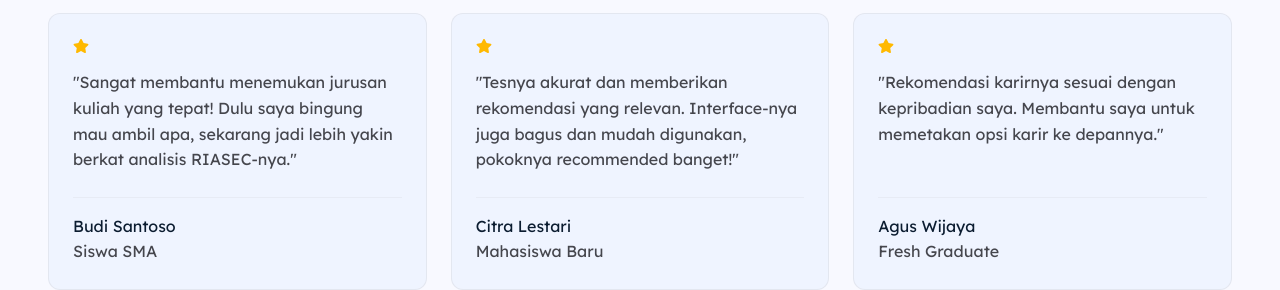
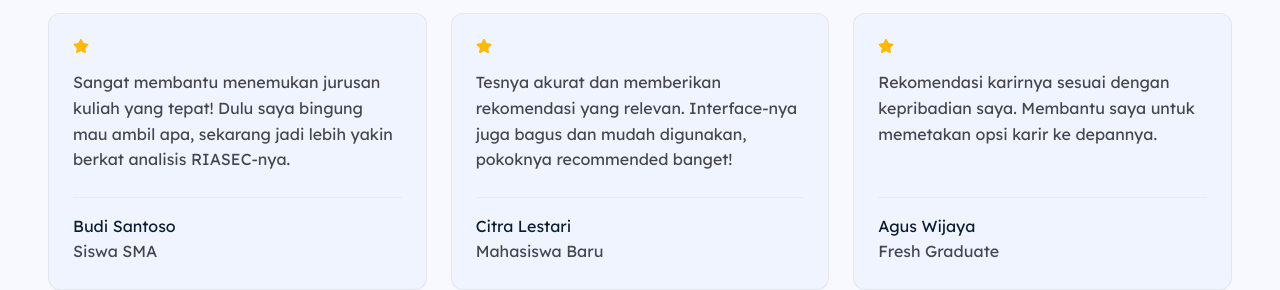
Before and after one commit to SirGhazian/KompasKarir, a Next.js app: page /ulasan in a window 1280 px wide. Shown: the part 659-949 px from the top of the page. Built offline with nearby package versions, Linux system fonts and the light colour scheme.

Commit message:
minor fix

```diff
--- a/app/ulasan/page.tsx
+++ b/app/ulasan/page.tsx
@@ -94,7 +94,7 @@ export default function UlasanPage() {
                 <div className="flex items-center gap-1 mb-4">
                   <FaStar size={16} className="text-amber-400" />
                 </div>
-                <p className="font-body-md text-body-md text-on-surface-variant mb-6 flex-grow">"{testimoni.text}"</p>
+                <p className="font-body-md text-body-md text-on-surface-variant mb-6 flex-grow">{testimoni.text}</p>
                 <div className="flex flex-col mt-auto pt-4 border-t border-outline-variant/20">
                   <span className="font-label-lg text-label-lg text-on-surface">{testimoni.name}</span>
                   <span className="font-body-sm text-body-sm text-on-surface-variant">{testimoni.role}</span>
```
